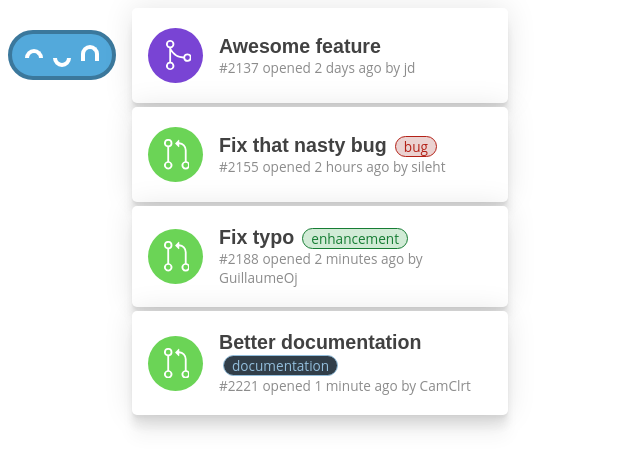
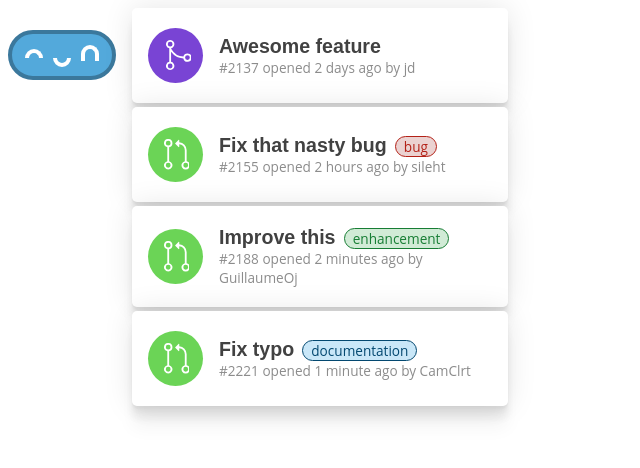
Before and after one commit to Mergifyio/www, a plain HTML site: page homepage-pull-animation/inject.html in a window 1280 px wide. Shown: the whole page, without its empty margins (0-640 px from the left). Drawn offline with nearby package versions, Linux system fonts and the light colour scheme.

Commit message:
fix: color/text

```diff
--- a/homepage-pull-animation/css/style.scss
+++ b/homepage-pull-animation/css/style.scss
@@ -407,9 +407,9 @@ body{
 }
 
 .a-merg__item__tag--documentation{
-	background-color: #313E49;
-	border: 1px solid #93BEDC;
-	color: #93BEDC;
+	background-color: #C9E7F8;
+	border: 1px solid #034870;
+	color: #034870;
 }
 
 .a-merg__item__infos{
--- a/homepage-pull-animation/js/inject.js
+++ b/homepage-pull-animation/js/inject.js
@@ -73,7 +73,7 @@ imagerobot.parentElement.parentElement.innerHTML = `
                 </div>
             </div>
             <div class="a-merg__item__content">
-                <span class="a-merg__item__title">Fix typo</span>
+                <span class="a-merg__item__title">Improve this</span>
                 <span class="a-merg__item__tag a-merg__item__tag--enhancement">enhancement</span>
                 <span class="a-merg__item__infos">#2188 opened 2 minutes ago by GuillaumeOj</span>
             </div>
@@ -94,7 +94,7 @@ imagerobot.parentElement.parentElement.innerHTML = `
                 </div>
             </div>
             <div class="a-merg__item__content">
-                <span class="a-merg__item__title">Better documentation</span>
+                <span class="a-merg__item__title">Fix typo</span>
                 <span class="a-merg__item__tag a-merg__item__tag--documentation">documentation</span>
                 <span class="a-merg__item__infos">#2221 opened 1 minute ago by CamClrt</span>
             </div>
```
Also changed, not shown: homepage-pull-animation/css/style.css.
